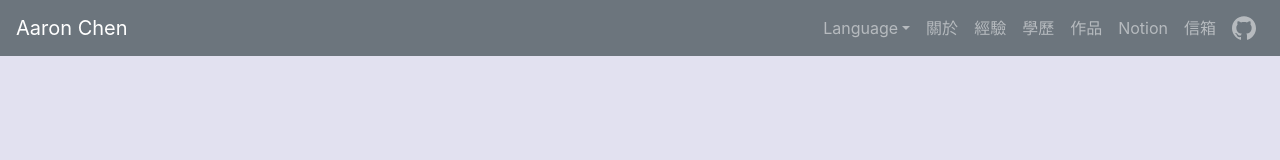
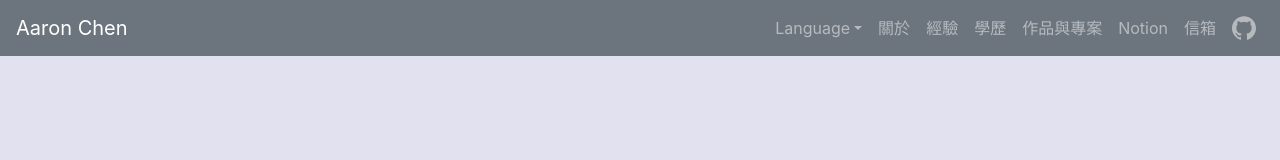
Before and after one commit to AaronCChen2233/Portfolio, a React (Create React App) app: page / in a window 1280 px wide. Shown: the top 160 px of the page. Built offline with nearby package versions, Linux system fonts and the light colour scheme.

Commit message:
refactor: Remove unnecessary Accordion.Collapse components from Education and Experience sections; update 'works' translation in English and Chinese resources

```diff
--- a/src/Components/Education.tsx
+++ b/src/Components/Education.tsx
@@ -19,14 +19,12 @@ const Education: React.FC = () => {
                         {t('ciccc')}
                     </Accordion.Toggle>
                     </Card.Header>
-                    <Accordion.Collapse eventKey="0">
                     <Card.Body>
                         <h3 className='lightbluetext'>{t('wmap')}</h3>
                         <h5 className='pinktext'>{t('ciccctime')}</h5>
                         <h5 className='whitetext'>{t('activitesandsocieties')}</h5>
                         <h5 className='whitetext'>{t('maintainclassroom')}</h5>
                     </Card.Body>
-                    </Accordion.Collapse>
                 </Card>
 
                 <Card bg ='secondary' text='white' >
@@ -36,7 +34,6 @@ const Education: React.FC = () => {
                         {t('npu')}
                     </Accordion.Toggle>
                     </Card.Header>
-                    <Accordion.Collapse eventKey="0">
                     <Card.Body>
                         <h3 className='lightbluetext'>{t('misdegree')}</h3>
                         <h5 className='pinktext'>{t('nputime')}</h5>
@@ -45,7 +42,6 @@ const Education: React.FC = () => {
                         <h5 className='whitetext'>{t('finalprojectteamleader')}</h5>
                         <h5 className='whitetext'>{t('ta')}</h5>
                     </Card.Body>
-                    </Accordion.Collapse>
                 </Card>
 
             </Accordion>
--- a/src/Components/Experience.tsx
+++ b/src/Components/Experience.tsx
@@ -20,13 +20,11 @@ const Experience: React.FC = () => {
                         {t('realsun')}
                     </Accordion.Toggle>
                     </Card.Header>
-                    <Accordion.Collapse eventKey="0">
                     <Card.Body>
                         <h3 className='lightbluetext'>{t('realsunposition')}</h3>
                         <h5 className='pinktext'>{t('realsuntime')} · 0 {t('yrs')} 11 {t('mos')}</h5>
                         <h5 className='whitetext'>{t('realsundescription')}</h5>
                     </Card.Body>
-                    </Accordion.Collapse>
                 </Card>
 
                 <Card bg ='secondary' text='white' >
@@ -36,7 +34,6 @@ const Experience: React.FC = () => {
                         {t('neweggtw')}
                     </Accordion.Toggle>
                     </Card.Header>
-                    <Accordion.Collapse eventKey="0">
                     <Card.Body>
                         <h3 className='lightbluetext'>{t('neweggposition')}</h3>
                         <h5 className='pinktext'>{t('neweggtwtime')} · 4 {t('yrs')} 1 {t('mos')}</h5>
@@ -44,7 +41,6 @@ const Experience: React.FC = () => {
                         <h5 className='whitetext'>{t('eipdescription')}</h5>
                         <h5 className='whitetext'>{t('boxdescription')}</h5>
                     </Card.Body>
-                    </Accordion.Collapse>
                 </Card>
 
                 <Card bg ='secondary' text='white' >
@@ -54,14 +50,12 @@ const Experience: React.FC = () => {
                         {t('yfy')}
                     </Accordion.Toggle>
                     </Card.Header>
-                    <Accordion.Collapse eventKey="0">
                     <Card.Body>
                         <h3 className='lightbluetext'>{t('yfyposition')}</h3>
                         <h5 className='pinktext'>{t('yfytime')}</h5>
                         <h5 className='whitetext'>{t('webdescription')}</h5>
                         <h5 className='whitetext'>{t('devopsdescription')}</h5>
                     </Card.Body>
-                    </Accordion.Collapse>
                 </Card>
             </Accordion>
 
--- a/src/resources/en.ts
+++ b/src/resources/en.ts
@@ -2,7 +2,7 @@ export default {
     'hometitle': 'Hello, I am Aaron Chen. Software Engineer in Taiwan',
     'about': 'About',
     'experience' : 'Experience',
-    'works':'Works',
+    'works':'Works and Projects',
     'email':'Email',
     'resume':'Resume',
     'language':'語言',
--- a/src/resources/zh.ts
+++ b/src/resources/zh.ts
@@ -2,7 +2,7 @@ export default {
     'hometitle': '您好，我是 陳志嶄。 在 台灣 的軟體工程師',
     'about': '關於',
     'experience' : '經驗',
-    'works':'作品',
+    'works':'作品與專案',
     'email':'信箱',
     'resume':'履歷',
     'language':'Language',
```
